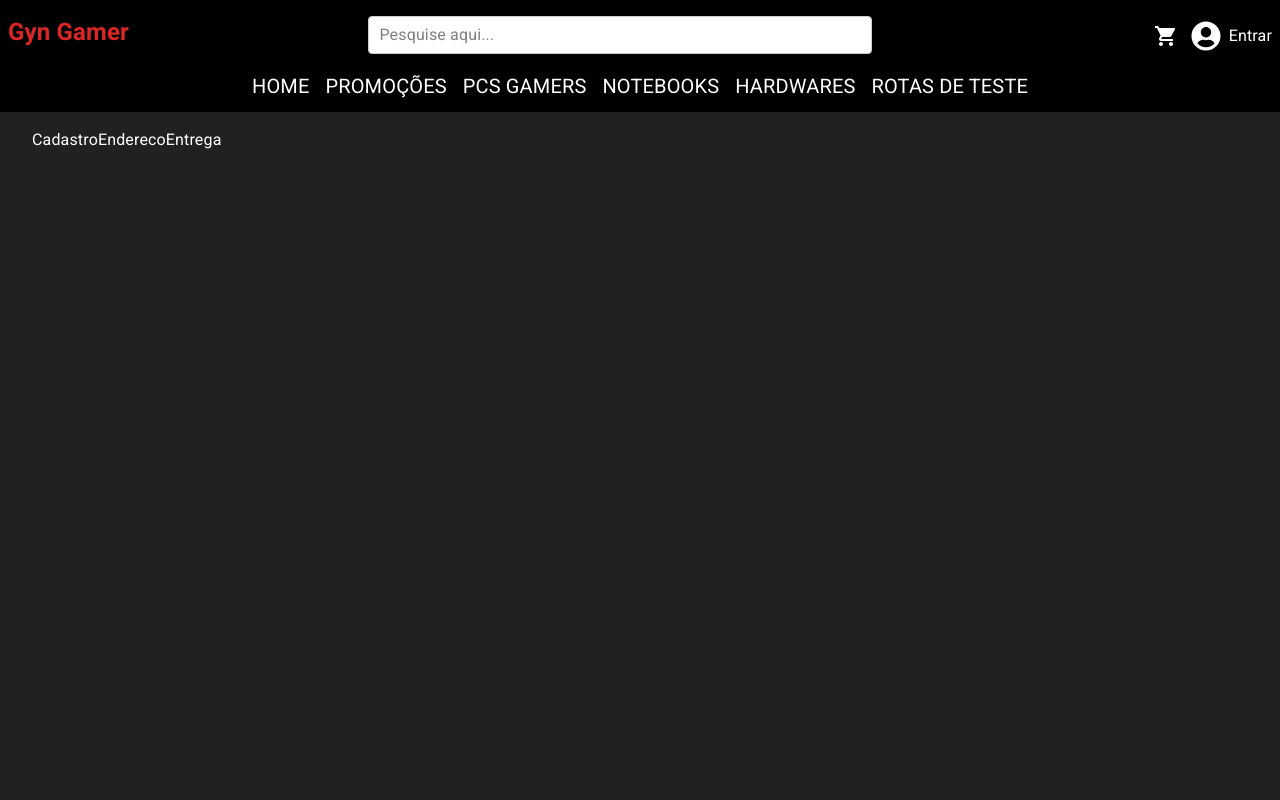
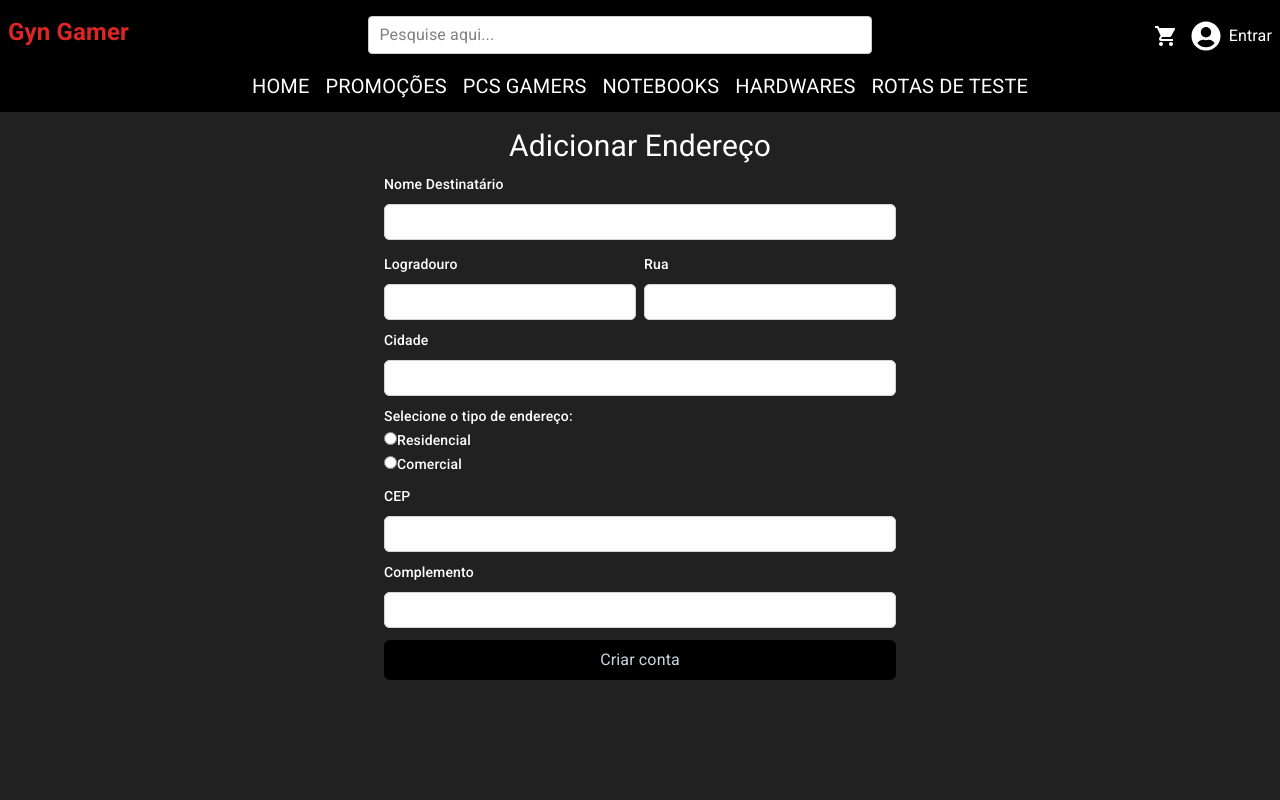
Before and after one commit to Rein4ldoAlv3s/gyn-gamer, a React (Vite) app: page /cadastro-endereco in a window 1280 px wide. Shown: the top 800 px of the page. Built offline with nearby package versions, Linux system fonts and the light colour scheme.

Commit message:
dados entrega

```diff
--- a/src/components/CadastroEnderecoEntrega.tsx
+++ b/src/components/CadastroEnderecoEntrega.tsx
@@ -2,7 +2,99 @@ import React from 'react'
 
 const CadastroEnderecoEntrega = () => {
     return (
-        <div>CadastroEnderecoEntrega</div>
+        <div className=" flex flex-col max-w-lg mx-auto pb-5">
+            <h1 className='text-white text-3xl text-center'>Adicionar Endereço</h1>
+
+            <label htmlFor="first-name" className="mt-2 block text-sm/6 font-medium text-white">
+                Nome Destinatário
+            </label>
+            <div className="mt-2">
+                <input
+                    id="email"
+                    name="email"
+                    type="email"
+                    autoComplete="given-name"
+                    className="block w-full rounded-md bg-white px-3 py-1.5 text-base text-gray-900 outline outline-1 -outline-offset-1 outline-gray-300 placeholder:text-gray-400 focus:outline focus:outline-2 focus:-outline-offset-2 focus:outline-indigo-600 sm:text-sm/6"
+                />
+            </div>
+
+            <div className='flex justify-between mt-3'>
+                <div className='w-full mr-2'>
+                    <label htmlFor="first-name" className="block text-sm/6 font-medium text-white">
+                        Logradouro
+                    </label>
+                    <input
+                        id="first-name"
+                        name="first-name"
+                        type="email"
+                        autoComplete="given-name"
+                        className="mt-2 block w-full rounded-md bg-white px-3 py-1.5 text-base text-gray-900 outline outline-1 -outline-offset-1 outline-gray-300 placeholder:text-gray-400 focus:outline focus:outline-2 focus:-outline-offset-2 focus:outline-indigo-600 sm:text-sm/6"
+                    />
+                </div>
+                <div className='w-full'>
+                    <label htmlFor="first-name" className="block text-sm/6 font-medium text-white">
+                        Rua
+                    </label>
+                    <input
+                        id="lastname"
+                        name="lastname"
+                        type="lastname"
+                        autoComplete="given-name"
+                        className="mt-2 block w-full rounded-md bg-white px-3 py-1.5 text-base text-gray-900 outline outline-1 -outline-offset-1 outline-gray-300 placeholder:text-gray-400 focus:outline focus:outline-2 focus:-outline-offset-2 focus:outline-indigo-600 sm:text-sm/6"
+                    />
+                </div>
+            </div>
+
+            <label htmlFor="first-name" className="mt-2 block text-sm/6 font-medium text-white">
+                Cidade
+            </label>
+            <div className="mt-2">
+                <input
+                    id="telephone"
+                    name="telephone"
+                    type="telephone"
+                    autoComplete="given-name"
+                    className="block w-full rounded-md bg-white px-3 py-1.5 text-base text-gray-900 outline outline-1 -outline-offset-1 outline-gray-300 placeholder:text-gray-400 focus:outline focus:outline-2 focus:-outline-offset-2 focus:outline-indigo-600 sm:text-sm/6"
+                />
+            </div>
+            <div className="mt-2">
+                <label className='text-sm font-medium text-white' htmlFor='gender'>Selecione o tipo de endereço:</label><br />
+
+                <input type="radio" id="masculino" name="gender" value="masculino" />
+                <label className='text-sm font-medium text-white' htmlFor="masculino">Residencial</label><br />
+
+                <input type="radio" id="feminino" name="gender" value="feminino" />
+                <label className='text-sm font-medium text-white' htmlFor="feminino">Comercial</label><br />
+            </div>
+            <label htmlFor="first-name" className="mt-2 block text-sm/6 font-medium text-white">
+                CEP
+            </label>
+            <div className="mt-2">
+                <input
+                    id="email"
+                    name="email"
+                    type="email"
+                    autoComplete="given-name"
+                    className="block w-full rounded-md bg-white px-3 py-1.5 text-base text-gray-900 outline outline-1 -outline-offset-1 outline-gray-300 placeholder:text-gray-400 focus:outline focus:outline-2 focus:-outline-offset-2 focus:outline-indigo-600 sm:text-sm/6"
+                />
+            </div>
+            <label htmlFor="first-name" className="mt-2 block text-sm/6 font-medium text-white">
+                Complemento
+            </label>
+            <div className="mt-2">
+                <input
+                    id="password"
+                    name="password"
+                    autoComplete="given-name"
+                    className="block w-full rounded-md bg-white px-3 py-1.5 text-base text-gray-900 outline outline-1 -outline-offset-1 outline-gray-300 placeholder:text-gray-400 focus:outline focus:outline-2 focus:-outline-offset-2 focus:outline-indigo-600 sm:text-sm/6"
+                />
+            </div>
+            <div className='mt-3'>
+                <button className='bg-black rounded-md text-slate-300 px-3 py-2 w-full '>Criar conta</button>
+            </div>
+
+
+        </div>
     )
 }
 
```
